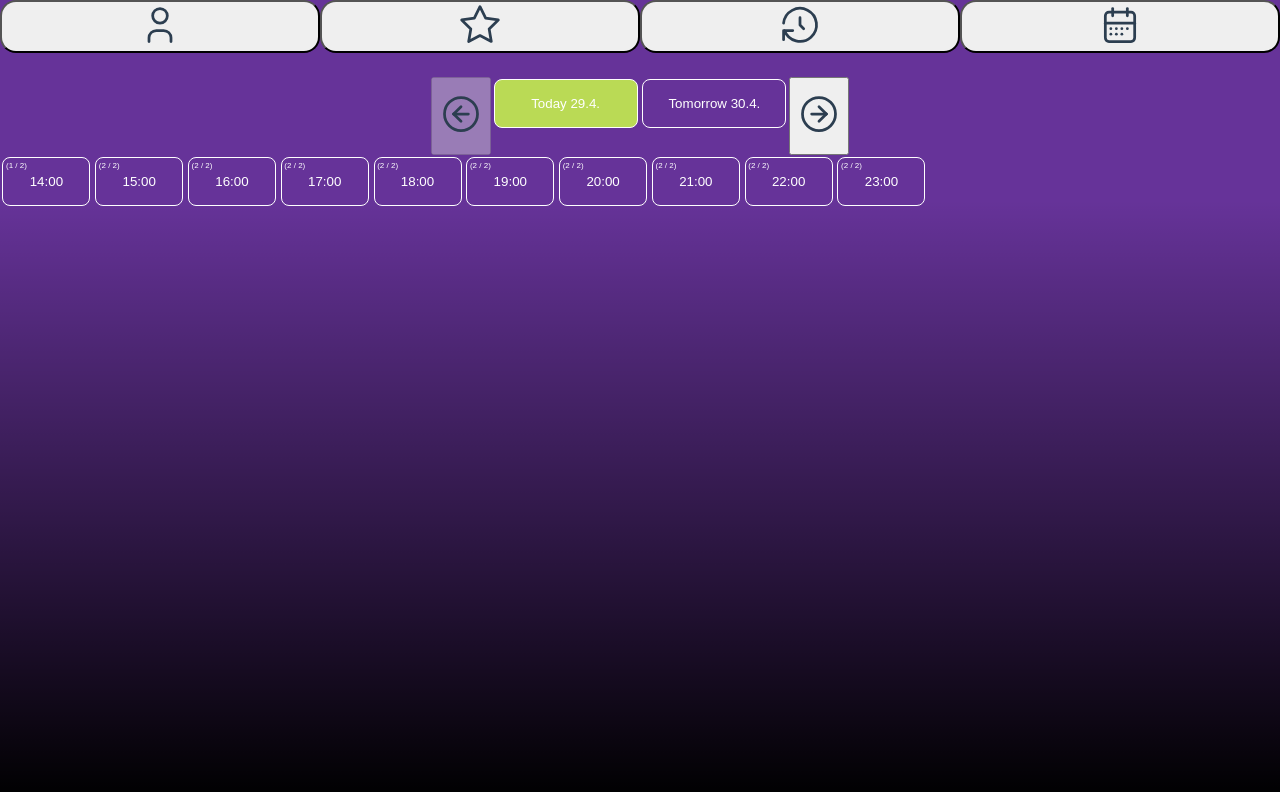
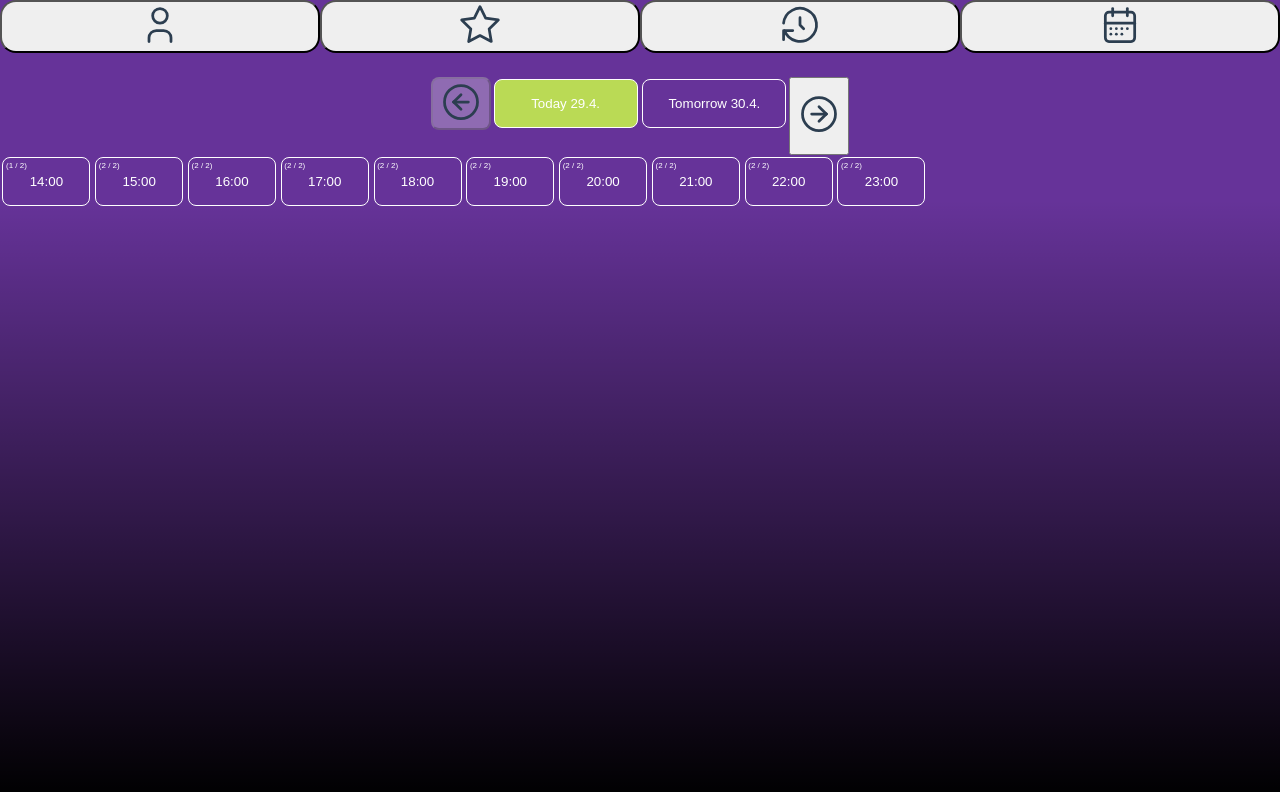
Before and after one commit to fusatytata/Booking-calendar, a React (Create React App) app: page / in a window 1280 px wide. Shown: the top 792 px of the page. Built offline with nearby package versions, Linux system fonts and the light colour scheme.

Commit message:
decrease button styling added

```diff
--- a/src/DecreaseButton.css
+++ b/src/DecreaseButton.css
@@ -0,0 +1,4 @@
+.DecreaseButton-Button{
+    border-radius: 0.5rem;
+    height: 100%;
+}
--- a/src/DecreaseButton.js
+++ b/src/DecreaseButton.js
@@ -1,8 +1,9 @@
 import React from "react";
+import "./DecreaseButton.css";
 
 const DecreaseButton = ({onDecrease, disabled}) =>{
     return (
-        <button onClick={onDecrease} disabled={disabled}>
+        <button className="DecreaseButton-Button" onClick={onDecrease} disabled={disabled}>
                     <svg
                         alt=""
                         xmlns="http://www.w3.org/2000/svg"
```
